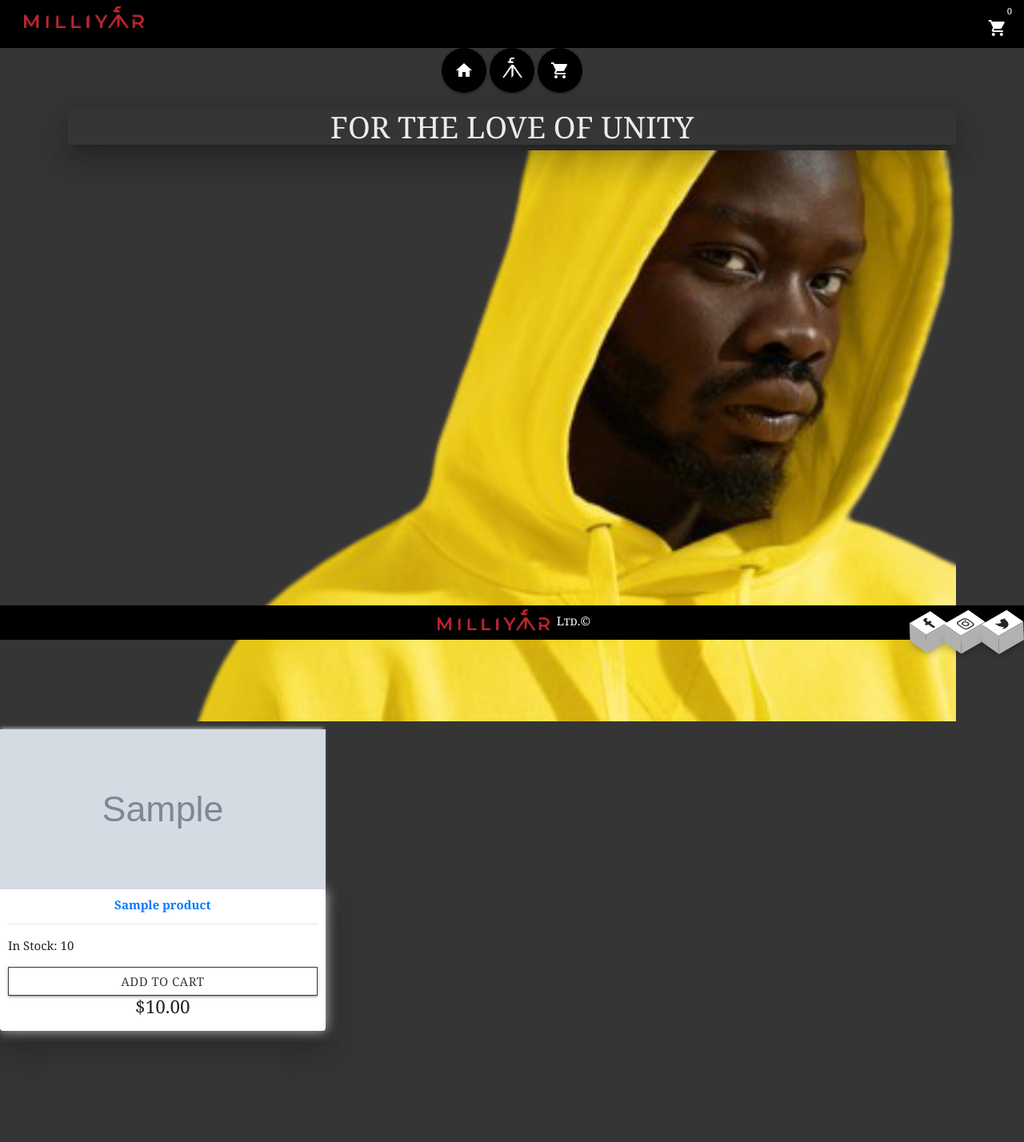
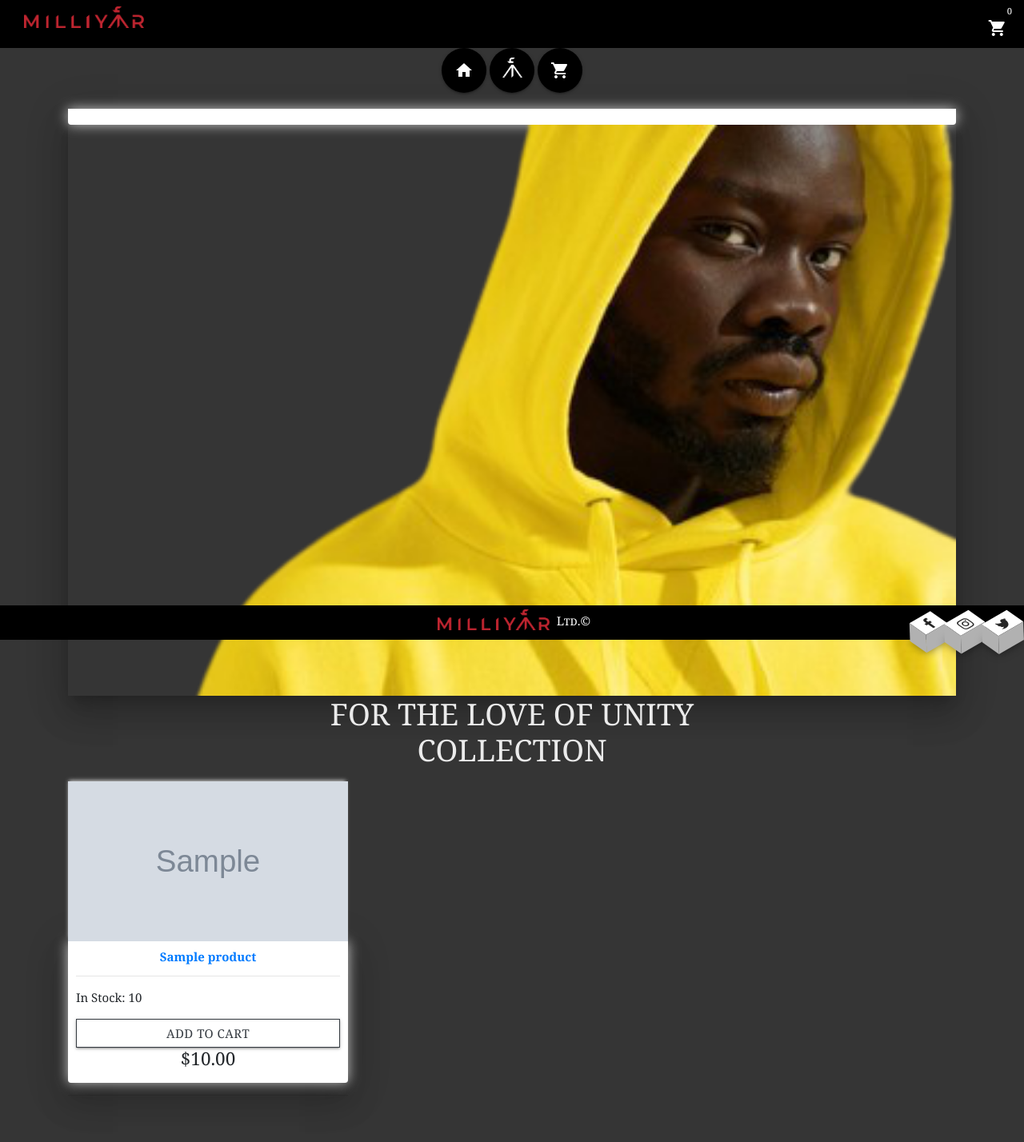
Before and after one commit to FarisAlahmad714/Milliyar-final, a Django app: page / in a window 1280 px wide. Shown: the whole page at 80% size. Before the commit the page ends 1305 px from the top, so only its background shows below. Run offline with Django 3.2, Linux system fonts and the light colour scheme; tables that the repository leaves empty hold one stand-in row (values such as "Sample post"); grey boxes marked "Sample" are stand-in pictures; some libraries are stand-ins or nearby versions.

Commit message:
Test push

```diff
--- a/store/templates/store/shop.html
+++ b/store/templates/store/shop.html
@@ -4,10 +4,10 @@
 <div class="gallery">
      <div class="gallery-image">
           <div class="z-depth-5" id="responsive">
-               <!-- <div class="box-element product"> -->
-               <h1 class="collection-text" ALIGN="CENTER">FOR THE LOVE OF UNITY </h1>
+               <div class="box-element product">
+
           </div>
-          </div>
+
           <img id="responsive" src="{% static 'images/testmodel2.png' %}"  />
 
           <!-- <div class="gallery-text">
@@ -16,6 +16,7 @@
 
           </div>     -->
      </div>
+     <h1 class="collection-text" ALIGN="CENTER">FOR THE LOVE OF UNITY<br> COLLECTION</h1>
 </div>
 
 
```
